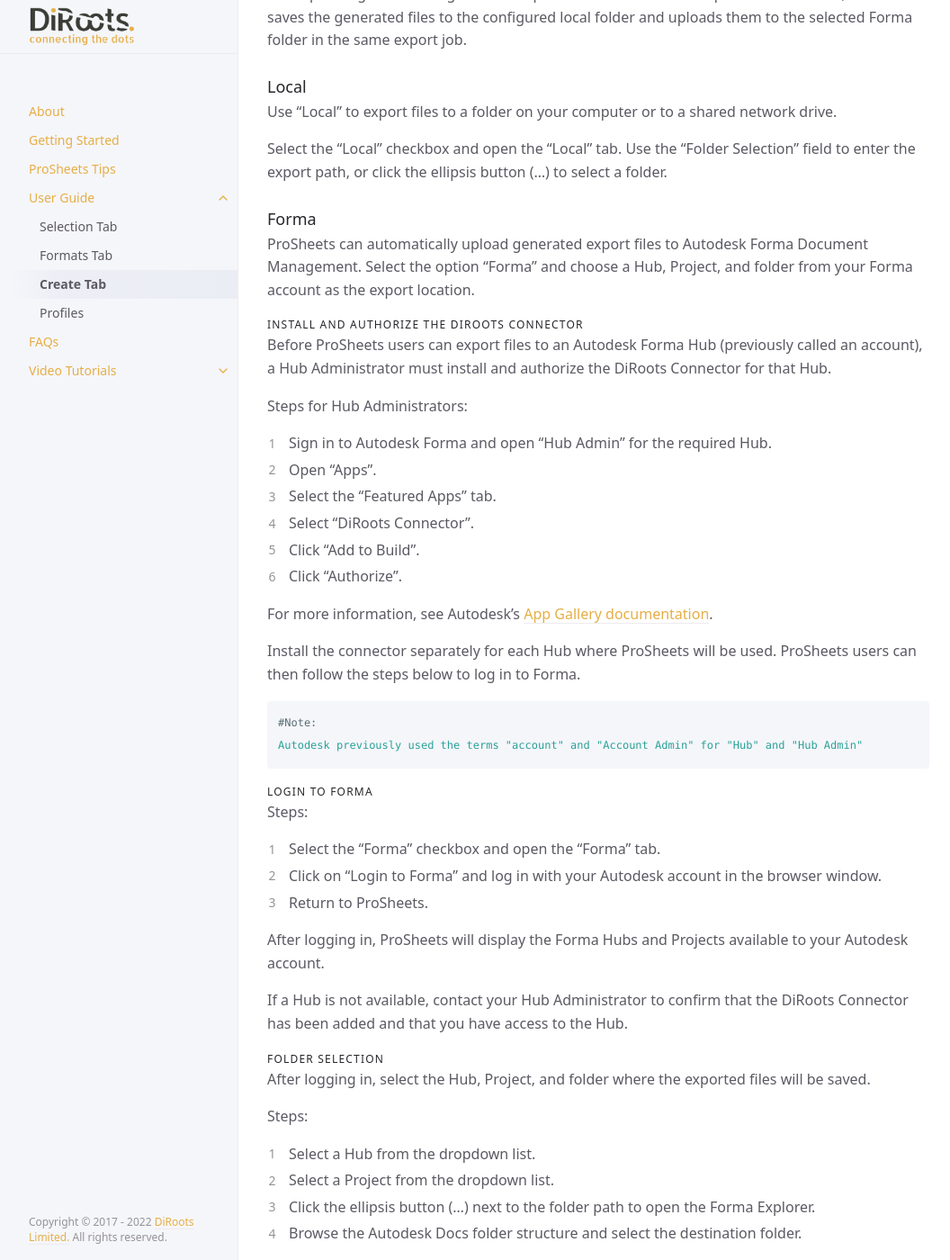
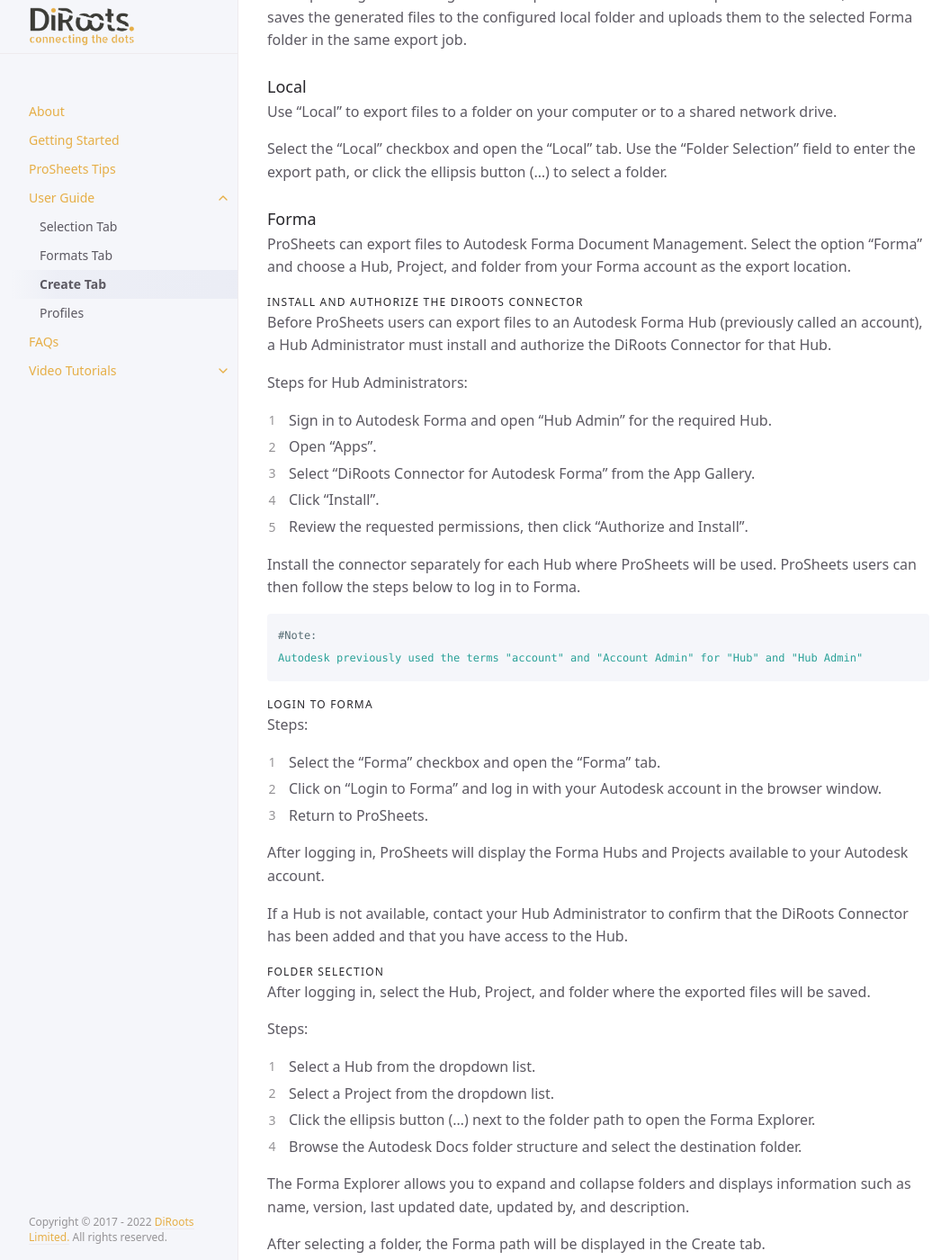
Before and after one commit to DiRoots-Limited/DiRoots.ProSheets.Releases, a Jekyll site: the page built from docs/ui-components/Create-tab.md, in a window 1280 px wide and 1400 px high, scrolled down 1683 px. Shown: the whole window at 90% size, without its empty margins (107-1163 px from the left). Built offline with Jekyll 4.4.1, drawn with Linux system fonts in a browser that asks for light colours; some of the changed text lies outside the part shown.

Commit message:
minor fixes
Signed-off-by: Joao Teixeira <45688337+joaoooteixeira@users.noreply.github.com>

```diff
--- a/docs/ui-components/Create-tab.md
+++ b/docs/ui-components/Create-tab.md
@@ -35,7 +35,7 @@ Select the "Local" checkbox and open the "Local" tab. Use the "Folder Selection"
 
 ### Forma
 
-ProSheets can automatically upload generated export files to Autodesk Forma Document Management. Select the option "Forma" and choose a Hub, Project, and folder from your Forma account as the export location.
+ProSheets can export files to Autodesk Forma Document Management. Select the option "Forma" and choose a Hub, Project, and folder from your Forma account as the export location.
 
 #### Install and authorize the DiRoots Connector
 
@@ -45,12 +45,9 @@ Steps for Hub Administrators:
 
 1. Sign in to Autodesk Forma and open "Hub Admin" for the required Hub.
 2. Open "Apps".
-3. Select the "Featured Apps" tab.
-4. Select "DiRoots Connector".
-5. Click "Add to Build".
-6. Click "Authorize".
-
-For more information, see Autodesk's [App Gallery documentation](https://help.autodesk.com/cloudhelp/ENG/Docs-Admin/files/hub-administration/ACCOUNT_ADMINISTRATION_APP_Gallery.html).
+3. Select "DiRoots Connector for Autodesk Forma" from the App Gallery.
+4. Click "Install".
+5. Review the requested permissions, then click "Authorize and Install".
 
 Install the connector separately for each Hub where ProSheets will be used. ProSheets users can then follow the steps below to log in to Forma.
 
```
Also changed, not shown: other parts of docs/ui-components/Create-tab.md (+3 -3 lines).
